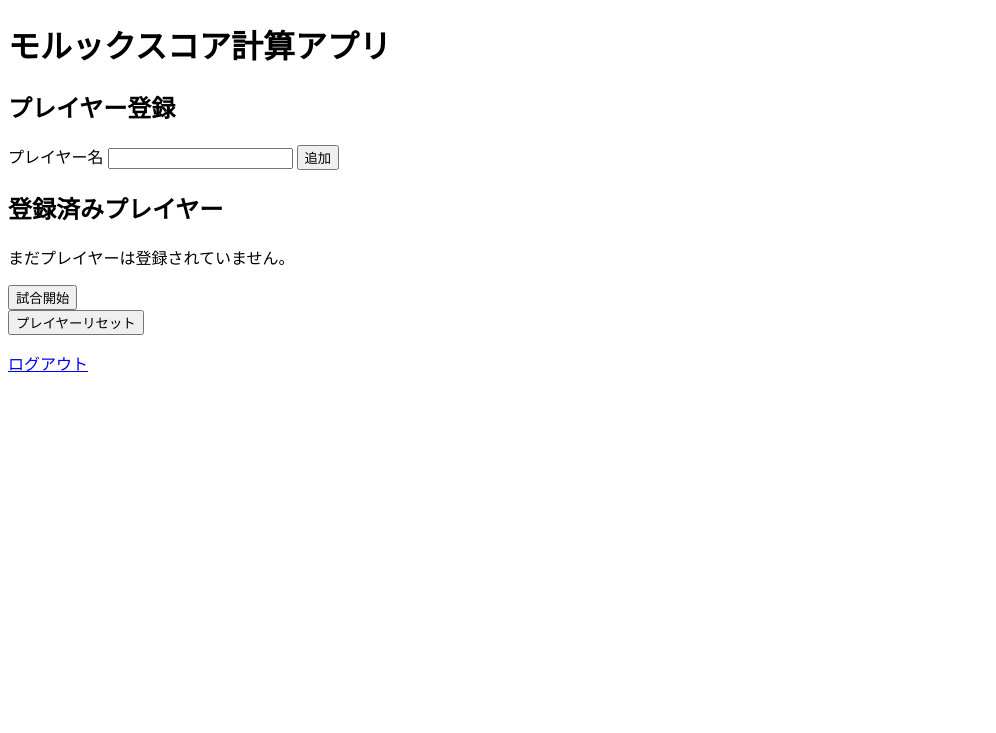
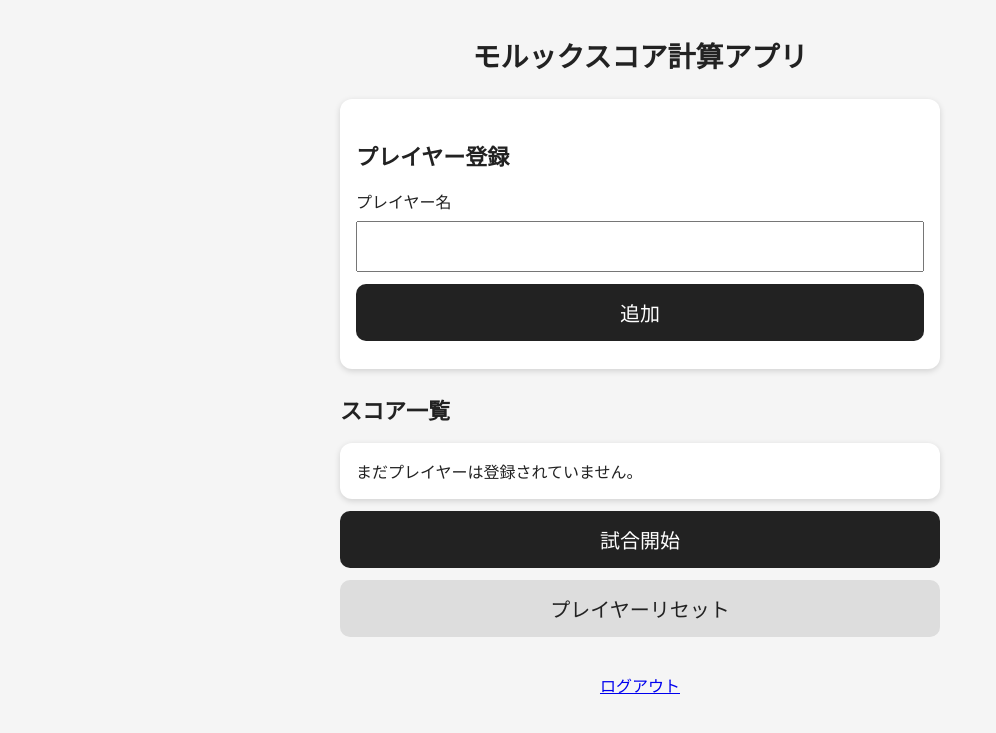
Before and after one commit to mappoll/molkky-score-app, a Flask app: page / in a window 1280 px wide. Shown: the top 733 px of the page, without its empty margins (0-996 px from the left). Run offline with Flask 3, Linux system fonts and the light colour scheme; the visitor is signed in with stand-in values (Sample User, id 1).

Commit message:
Improve app layout with CSS

```diff
--- /dev/null
+++ b/static/style.css
@@ -0,0 +1,98 @@
+body {
+    font-family: sans-serif;
+    margin: 0;
+    background-color: #f5f5f5;
+    color: #222;
+}
+
+.container {
+    max-width: 600px;
+    margin: 0 auto;
+    padding: 16px;
+}
+
+h1 {
+    font-size: 28px;
+    text-align: center;
+    margin-bottom: 24px;
+}
+
+h2 {
+    font-size: 22px;
+    margin-top: 24px;
+}
+
+.card {
+    background-color: white;
+    padding: 16px;
+    margin-bottom: 12px;
+    border-radius: 12px;
+    box-shadow: 0 2px 6px rgba(0, 0, 0, 0.15);
+}
+
+.current-player {
+    background-color: white;
+    padding: 20px;
+    margin: 20px 0;
+    border-radius: 12px;
+    text-align: center;
+    font-size: 24px;
+    font-weight: bold;
+}
+
+input {
+    font-size: 20px;
+    padding: 12px;
+    width: 100%;
+    box-sizing: border-box;
+    margin: 8px 0 12px;
+}
+
+button {
+    font-size: 20px;
+    padding: 14px;
+    width: 100%;
+    border: none;
+    border-radius: 10px;
+    margin-bottom: 12px;
+    cursor: pointer;
+}
+
+.primary-button {
+    background-color: #222;
+    color: white;
+}
+
+.danger-button {
+    background-color: #b00020;
+    color: white;
+}
+
+.sub-button {
+    background-color: #ddd;
+    color: #222;
+}
+
+.score {
+    font-size: 24px;
+    font-weight: bold;
+}
+
+.lost {
+    color: #b00020;
+    font-weight: bold;
+}
+
+.message {
+    background-color: #fff3cd;
+    padding: 16px;
+    border-radius: 12px;
+    font-size: 22px;
+    font-weight: bold;
+    text-align: center;
+}
+
+.link-area {
+    text-align: center;
+    margin-top: 24px;
+}
--- a/templates/index.html
+++ b/templates/index.html
@@ -2,76 +2,94 @@
 <html lang="ja">
 <head>
     <meta charset="UTF-8">
+    <meta name="viewport" content="width=device-width, initial-scale=1.0">
     <title>モルックスコア計算アプリ</title>
+    <link rel="stylesheet" href="{{ url_for('static', filename='style.css') }}">
 </head>
 <body>
+    <div class="container">
         <h1>モルックスコア計算アプリ</h1>
 
         {% if winner_message %}
-        <h2>{{ winner_message }}</h2>
+            <div class="message">
+                {{ winner_message }}
+            </div>
         {% endif %}
 
         {% if not game_started %}
+            <div class="card">
                 <h2>プレイヤー登録</h2>
 
                 <form action="{{ url_for('add_player') }}" method="POST">
                     <label>プレイヤー名</label>
                     <input type="text" name="player_name">
-            <button type="submit">追加</button>
+                    <button class="primary-button" type="submit">追加</button>
                 </form>
+            </div>
         {% endif %}
 
-    <h2>登録済みプレイヤー</h2>
+        <h2>スコア一覧</h2>
 
         {% if players %}
-        <ul>
             {% for player in players %}
-                <li>
-                    {{ player.name }}：
-                    {{ player.score }}点
-                    連続0点 {{ player.miss_count }}回
+                <div class="card">
+                    <div class="score">
+                        {{ player.name }}：{{ player.score }}点
+                    </div>
+
+                    <div>
+                        連続0点：{{ player.miss_count }}回
+                    </div>
+
                     {% if player.is_lost %}
-                        失格
+                        <div class="lost">失格</div>
                     {% endif %}
-                </li>
+                </div>
             {% endfor %}
-        </ul>
         {% else %}
-        <p>まだプレイヤーは登録されていません。</p>
+            <div class="card">
+                まだプレイヤーは登録されていません。
+            </div>
         {% endif %}
 
         {% if not game_started %}
             <form action="{{ url_for('start_game') }}" method="POST">
-            <button type="submit">試合開始</button>
+                <button class="primary-button" type="submit">試合開始</button>
             </form>
 
             <form action="{{ url_for('reset_players') }}" method="POST">
-            <button type="submit">プレイヤーリセット</button>
+                <button class="sub-button" type="submit">プレイヤーリセット</button>
             </form>
         {% endif %}
 
         {% if game_started and current_player and not winner_message %}
-        <h2>現在のプレイヤー：{{ current_player.name }}</h2>
+            <div class="current-player">
+                現在のプレイヤー<br>
+                {{ current_player.name }}
+            </div>
 
+            <div class="card">
                 <form action="{{ url_for('submit_score') }}" method="POST">
                     <label>獲得点</label>
                     <input type="number" name="point" min="0" max="12">
-            <button type="submit">送信</button>
+                    <button class="primary-button" type="submit">送信</button>
                 </form>
+            </div>
 
             <form action="{{ url_for('end_game') }}" method="POST">
-            <button type="submit">試合終了</button>
+                <button class="danger-button" type="submit">試合終了</button>
             </form>
         {% endif %}
 
         {% if winner_message %}
             <form action="{{ url_for('end_game') }}" method="POST">
-            <button type="submit">試合終了</button>
+                <button class="primary-button" type="submit">試合終了</button>
             </form>
         {% endif %}
 
-    <p>
+        <div class="link-area">
             <a href="{{ url_for('logout') }}">ログアウト</a>
-    </p>
+        </div>
+    </div>
 </body>
 </html>
```
Also changed, not shown: templates/login.html (+8 -2 lines). Lines whose indentation alone changed are shown as unchanged.
